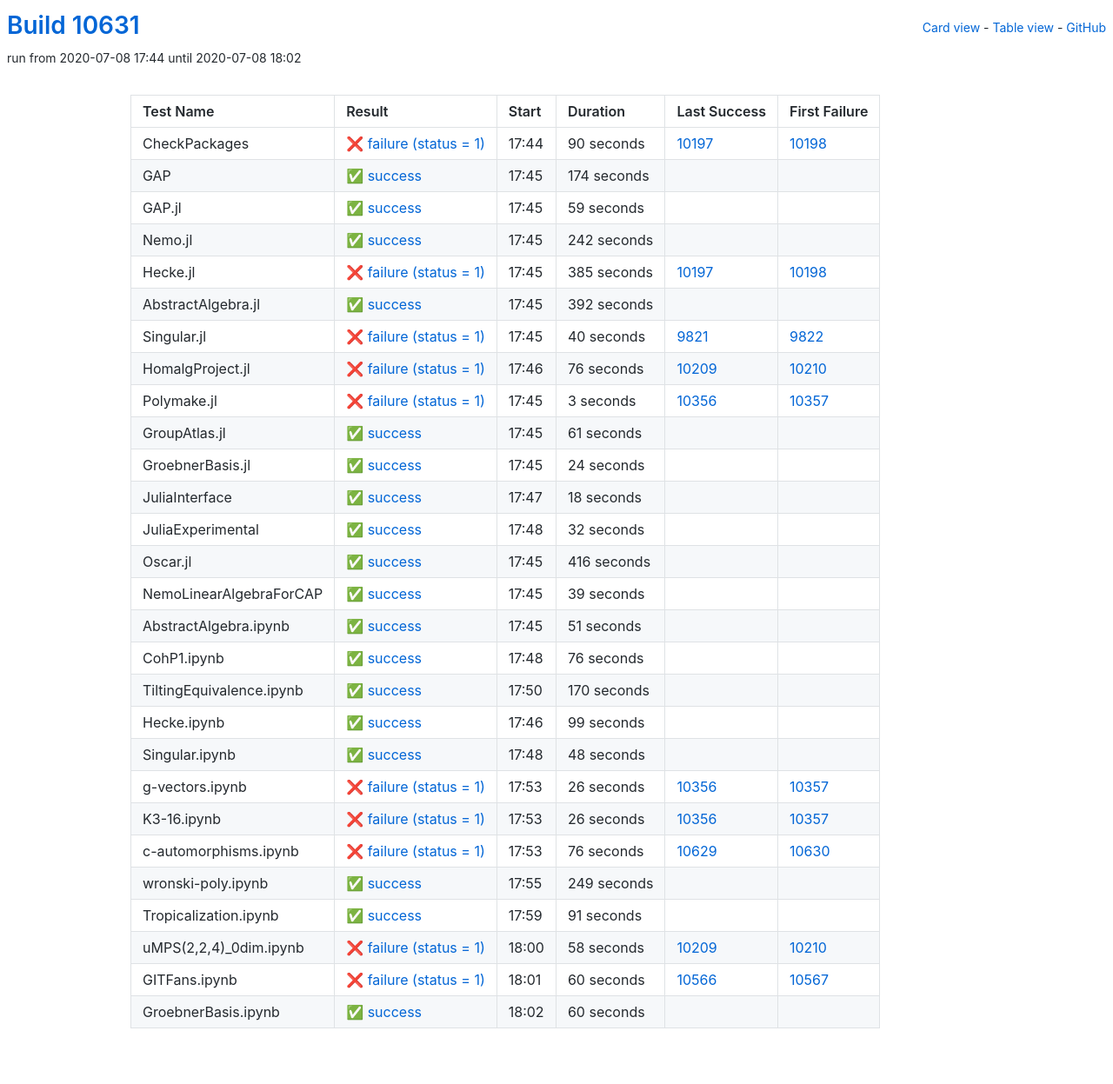
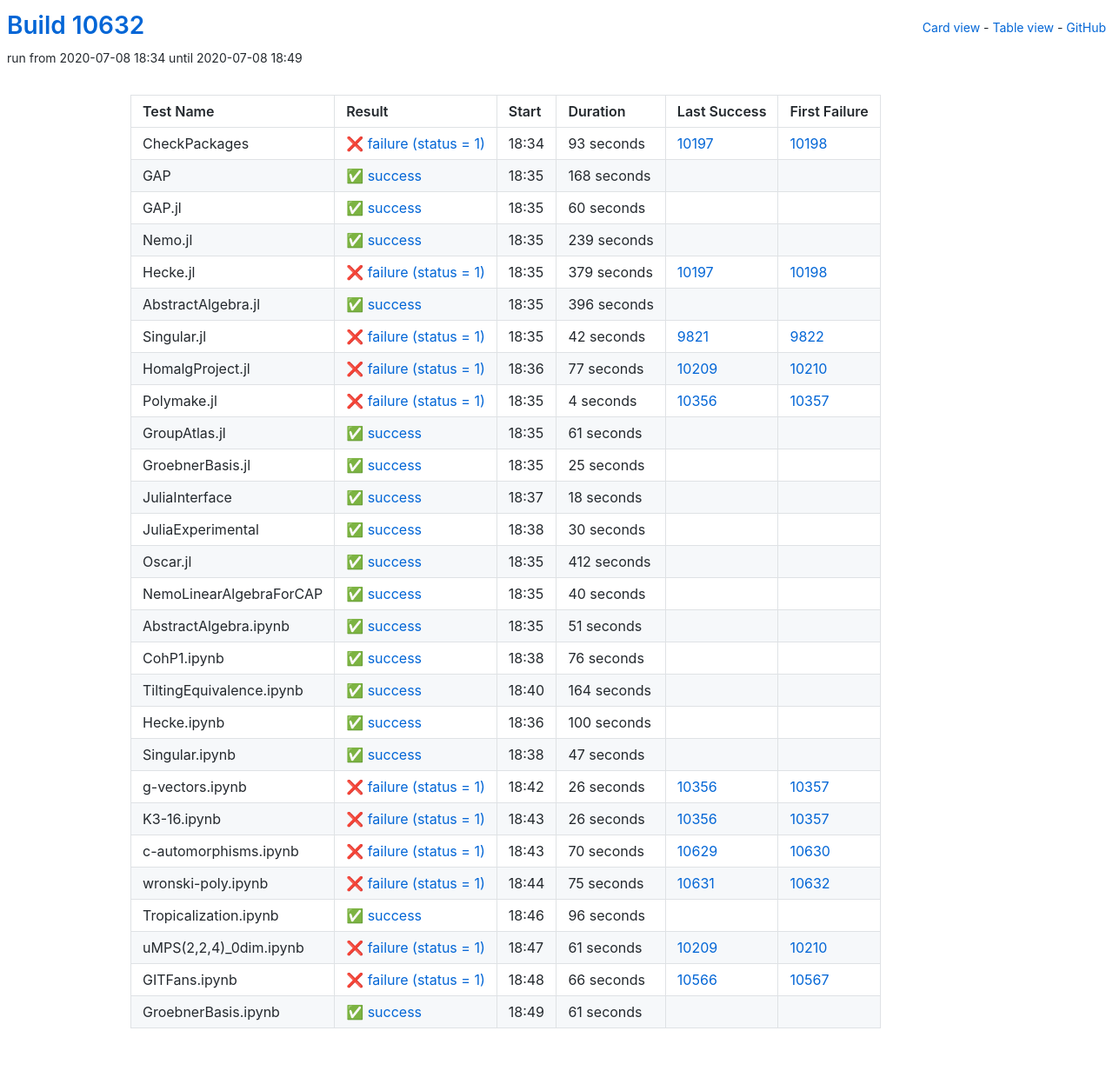
Before and after one commit to oscar-system/oscar-ci-status, a Jekyll site: the page built from table.html, in a window 1280 px wide. Shown: the whole page at 87% size. Built offline with Jekyll 4.4.1, drawn with Linux system fonts in a browser that asks for light colours.

Commit message:
Build #10632

```diff
--- a/_data/ci.yml
+++ b/_data/ci.yml
@@ -1,6 +1,6 @@
 ---
-build: 10631
-build_url: https://oscarci.mathematik.uni-kl.de/job/oscar/10631/
+build: 10632
+build_url: https://oscarci.mathematik.uni-kl.de/job/oscar/10632/
 job: oscar
 organization: oscar-system
 repo: oscar-ci-status
@@ -8,116 +8,116 @@
 tests:
 - name: CheckPackages
   id: checkpackages
-  log: https://oscarci.mathematik.uni-kl.de/job/oscar/10631/artifact/logs/build-10631/CheckPackages.log
-  start: 2020-07-08 17:44
+  log: https://oscarci.mathematik.uni-kl.de/job/oscar/10632/artifact/logs/build-10632/CheckPackages.log
+  start: 2020-07-08 18:34
   success: false
   exitcode: 1
   status: failure
-  duration: 90
+  duration: 93
   last_success: 10197
   last_success_url: https://oscarci.mathematik.uni-kl.de/job/oscar/10197/
   first_failure: 10198
   first_failure_url: https://oscarci.mathematik.uni-kl.de/job/oscar/10198/
 - name: GAP
   id: gap
-  log: https://oscarci.mathematik.uni-kl.de/job/oscar/10631/artifact/logs/build-10631/GAP.log
-  start: 2020-07-08 17:45
+  log: https://oscarci.mathematik.uni-kl.de/job/oscar/10632/artifact/logs/build-10632/GAP.log
+  start: 2020-07-08 18:35
   success: true
   exitcode: 0
   status: success
-  duration: 174
+  duration: 168
   last_success: false
   last_success_url:
   first_failure: false
   first_failure_url:
 - name: GAP.jl
   id: gap-jl
-  log: https://oscarci.mathematik.uni-kl.de/job/oscar/10631/artifact/logs/build-10631/GAP.jl.log
-  start: 2020-07-08 17:45
+  log: https://oscarci.mathematik.uni-kl.de/job/oscar/10632/artifact/logs/build-10632/GAP.jl.log
+  start: 2020-07-08 18:35
   success: true
   exitcode: 0
   status: success
-  duration: 59
+  duration: 60
   last_success: false
   last_success_url:
   first_failure: false
   first_failure_url:
 - name: Nemo.jl
   id: nemo-jl
-  log: https://oscarci.mathematik.uni-kl.de/job/oscar/10631/artifact/logs/build-10631/Nemo.jl.log
-  start: 2020-07-08 17:45
+  log: https://oscarci.mathematik.uni-kl.de/job/oscar/10632/artifact/logs/build-10632/Nemo.jl.log
+  start: 2020-07-08 18:35
   success: true
   exitcode: 0
   status: success
-  duration: 242
+  duration: 239
   last_success: false
   last_success_url:
   first_failure: false
   first_failure_url:
 - name: Hecke.jl
   id: hecke-jl
-  log: https://oscarci.mathematik.uni-kl.de/job/oscar/10631/artifact/logs/build-10631/Hecke.jl.log
-  start: 2020-07-08 17:45
+  log: https://oscarci.mathematik.uni-kl.de/job/oscar/10632/artifact/logs/build-10632/Hecke.jl.log
+  start: 2020-07-08 18:35
   success: false
   exitcode: 1
   status: failure
-  duration: 385
+  duration: 379
   last_success: 10197
   last_success_url: https://oscarci.mathematik.uni-kl.de/job/oscar/10197/
   first_failure: 10198
   first_failure_url: https://oscarci.mathematik.uni-kl.de/job/oscar/10198/
 - name: AbstractAlgebra.jl
   id: abstractalgebra-jl
-  log: https://oscarci.mathematik.uni-kl.de/job/oscar/10631/artifact/logs/build-10631/AbstractAlgebra.jl.log
-  start: 2020-07-08 17:45
+  log: https://oscarci.mathematik.uni-kl.de/job/oscar/10632/artifact/logs/build-10632/AbstractAlgebra.jl.log
+  start: 2020-07-08 18:35
   success: true
   exitcode: 0
   status: success
-  duration: 392
+  duration: 396
   last_success: false
   last_success_url:
   first_failure: false
   first_failure_url:
 - name: Singular.jl
   id: singular-jl
-  log: https://oscarci.mathematik.uni-kl.de/job/oscar/10631/artifact/logs/build-10631/Singular.jl.log
-  start: 2020-07-08 17:45
+  log: https://oscarci.mathematik.uni-kl.de/job/oscar/10632/artifact/logs/build-10632/Singular.jl.log
+  start: 2020-07-08 18:35
   success: false
   exitcode: 1
   status: failure
-  duration: 40
+  duration: 42
   last_success: 9821
   last_success_url: https://oscarci.mathematik.uni-kl.de/job/oscar/9821/
   first_failure: 9822
   first_failure_url: https://oscarci.mathematik.uni-kl.de/job/oscar/9822/
 - name: HomalgProject.jl
   id: homalgproject-jl
-  log: https://oscarci.mathematik.uni-kl.de/job/oscar/10631/artifact/logs/build-10631/HomalgProject.jl.log
-  start: 2020-07-08 17:46
+  log: https://oscarci.mathematik.uni-kl.de/job/oscar/10632/artifact/logs/build-10632/HomalgProject.jl.log
+  start: 2020-07-08 18:36
   success: false
   exitcode: 1
   status: failure
-  duration: 76
+  duration: 77
   last_success: 10209
   last_success_url: https://oscarci.mathematik.uni-kl.de/job/oscar/10209/
   first_failure: 10210
   first_failure_url: https://oscarci.mathematik.uni-kl.de/job/oscar/10210/
 - name: Polymake.jl
   id: polymake-jl
-  log: https://oscarci.mathematik.uni-kl.de/job/oscar/10631/artifact/logs/build-10631/Polymake.jl.log
-  start: 2020-07-08 17:45
+  log: https://oscarci.mathematik.uni-kl.de/job/oscar/10632/artifact/logs/build-10632/Polymake.jl.log
+  start: 2020-07-08 18:35
   success: false
   exitcode: 1
   status: failure
-  duration: 3
+  duration: 4
   last_success: 10356
   last_success_url: https://oscarci.mathematik.uni-kl.de/job/oscar/10356/
   first_failure: 10357
   first_failure_url: https://oscarci.mathematik.uni-kl.de/job/oscar/10357/
 - name: GroupAtlas.jl
   id: groupatlas-jl
-  log: https://oscarci.mathematik.uni-kl.de/job/oscar/10631/artifact/logs/build-10631/GroupAtlas.jl.log
-  start: 2020-07-08 17:45
+  log: https://oscarci.mathematik.uni-kl.de/job/oscar/10632/artifact/logs/build-10632/GroupAtlas.jl.log
+  start: 2020-07-08 18:35
   success: true
   exitcode: 0
   status: success
@@ -128,20 +128,20 @@
   first_failure_url:
 - name: GroebnerBasis.jl
   id: groebnerbasis-jl
-  log: https://oscarci.mathematik.uni-kl.de/job/oscar/10631/artifact/logs/build-10631/GroebnerBasis.jl.log
-  start: 2020-07-08 17:45
+  log: https://oscarci.mathematik.uni-kl.de/job/oscar/10632/artifact/logs/build-10632/GroebnerBasis.jl.log
+  start: 2020-07-08 18:35
   success: true
   exitcode: 0
   status: success
-  duration: 24
+  duration: 25
   last_success: false
   last_success_url:
   first_failure: false
   first_failure_url:
 - name: JuliaInterface
   id: juliainterface
-  log: https://oscarci.mathematik.uni-kl.de/job/oscar/10631/artifact/logs/build-10631/JuliaInterface.log
-  start: 2020-07-08 17:47
+  log: https://oscarci.mathematik.uni-kl.de/job/oscar/10632/artifact/logs/build-10632/JuliaInterface.log
+  start: 2020-07-08 18:37
   success: true
   exitcode: 0
   status: success
@@ -152,44 +152,44 @@
   first_failure_url:
 - name: JuliaExperimental
   id: juliaexperimental
-  log: https://oscarci.mathematik.uni-kl.de/job/oscar/10631/artifact/logs/build-10631/JuliaExperimental.log
-  start: 2020-07-08 17:48
+  log: https://oscarci.mathematik.uni-kl.de/job/oscar/10632/artifact/logs/build-10632/JuliaExperimental.log
+  start: 2020-07-08 18:38
   success: true
   exitcode: 0
   status: success
-  duration: 32
+  duration: 30
   last_success: false
   last_success_url:
   first_failure: false
   first_failure_url:
 - name: Oscar.jl
   id: oscar-jl
-  log: https://oscarci.mathematik.uni-kl.de/job/oscar/10631/artifact/logs/build-10631/Oscar.jl.log
-  start: 2020-07-08 17:45
+  log: https://oscarci.mathematik.uni-kl.de/job/oscar/10632/artifact/logs/build-10632/Oscar.jl.log
+  start: 2020-07-08 18:35
   success: true
   exitcode: 0
   status: success
-  duration: 416
+  duration: 412
   last_success: false
   last_success_url:
   first_failure: false
   first_failure_url:
 - name: NemoLinearAlgebraForCAP
   id: nemolinearalgebraforcap
-  log: https://oscarci.mathematik.uni-kl.de/job/oscar/10631/artifact/logs/build-10631/NemoLinearAlgebraForCAP.log
-  start: 2020-07-08 17:45
+  log: https://oscarci.mathematik.uni-kl.de/job/oscar/10632/artifact/logs/build-10632/NemoLinearAlgebraForCAP.log
+  start: 2020-07-08 18:35
   success: true
   exitcode: 0
   status: success
-  duration: 39
+  duration: 40
   last_success: false
   last_success_url:
   first_failure: false
   first_failure_url:
 - name: AbstractAlgebra.ipynb
   id: abstractalgebra-ipynb
-  log: https://oscarci.mathematik.uni-kl.de/job/oscar/10631/artifact/logs/build-10631/AbstractAlgebra.ipynb.log
-  start: 2020-07-08 17:45
+  log: https://oscarci.mathematik.uni-kl.de/job/oscar/10632/artifact/logs/build-10632/AbstractAlgebra.ipynb.log
+  start: 2020-07-08 18:35
   success: true
   exitcode: 0
   status: success
@@ -200,8 +200,8 @@
   first_failure_url:
 - name: CohP1.ipynb
   id: cohp1-ipynb
-  log: https://oscarci.mathematik.uni-kl.de/job/oscar/10631/artifact/logs/build-10631/CohP1.ipynb.log
-  start: 2020-07-08 17:48
+  log: https://oscarci.mathematik.uni-kl.de/job/oscar/10632/artifact/logs/build-10632/CohP1.ipynb.log
+  start: 2020-07-08 18:38
   success: true
   exitcode: 0
   status: success
@@ -212,44 +212,44 @@
   first_failure_url:
 - name: TiltingEquivalence.ipynb
   id: tiltingequivalence-ipynb
-  log: https://oscarci.mathematik.uni-kl.de/job/oscar/10631/artifact/logs/build-10631/TiltingEquivalence.ipynb.log
-  start: 2020-07-08 17:50
+  log: https://oscarci.mathematik.uni-kl.de/job/oscar/10632/artifact/logs/build-10632/TiltingEquivalence.ipynb.log
+  start: 2020-07-08 18:40
   success: true
   exitcode: 0
   status: success
-  duration: 170
+  duration: 164
   last_success: false
   last_success_url:
   first_failure: false
   first_failure_url:
 - name: Hecke.ipynb
   id: hecke-ipynb
-  log: https://oscarci.mathematik.uni-kl.de/job/oscar/10631/artifact/logs/build-10631/Hecke.ipynb.log
-  start: 2020-07-08 17:46
+  log: https://oscarci.mathematik.uni-kl.de/job/oscar/10632/artifact/logs/build-10632/Hecke.ipynb.log
+  start: 2020-07-08 18:36
   success: true
   exitcode: 0
   status: success
-  duration: 99
+  duration: 100
   last_success: false
   last_success_url:
   first_failure: false
   first_failure_url:
 - name: Singular.ipynb
   id: singular-ipynb
-  log: https://oscarci.mathematik.uni-kl.de/job/oscar/10631/artifact/logs/build-10631/Singular.ipynb.log
-  start: 2020-07-08 17:48
+  log: https://oscarci.mathematik.uni-kl.de/job/oscar/10632/artifact/logs/build-10632/Singular.ipynb.log
+  start: 2020-07-08 18:38
   success: true
   exitcode: 0
   status: success
-  duration: 48
+  duration: 47
   last_success: false
   last_success_url:
   first_failure: false
   first_failure_url:
 - name: g-vectors.ipynb
   id: g-vectors-ipynb
-  log: https://oscarci.mathematik.uni-kl.de/job/oscar/10631/artifact/logs/build-10631/g-vectors.ipynb.log
-  start: 2020-07-08 17:53
+  log: https://oscarci.mathematik.uni-kl.de/job/oscar/10632/artifact/logs/build-10632/g-vectors.ipynb.log
+  start: 2020-07-08 18:42
   success: false
   exitcode: 1
   status: failure
@@ -260,8 +260,8 @@
   first_failure_url: https://oscarci.mathematik.uni-kl.de/job/oscar/10357/
 - name: K3-16.ipynb
   id: k3-16-ipynb
-  log: https://oscarci.mathematik.uni-kl.de/job/oscar/10631/artifact/logs/build-10631/K3-16.ipynb.log
-  start: 2020-07-08 17:53
+  log: https://oscarci.mathematik.uni-kl.de/job/oscar/10632/artifact/logs/build-10632/K3-16.ipynb.log
+  start: 2020-07-08 18:43
   success: false
   exitcode: 1
   status: failure
@@ -272,72 +272,72 @@
   first_failure_url: https://oscarci.mathematik.uni-kl.de/job/oscar/10357/
 - name: c-automorphisms.ipynb
   id: c-automorphisms-ipynb
-  log: https://oscarci.mathematik.uni-kl.de/job/oscar/10631/artifact/logs/build-10631/c-automorphisms.ipynb.log
-  start: 2020-07-08 17:53
+  log: https://oscarci.mathematik.uni-kl.de/job/oscar/10632/artifact/logs/build-10632/c-automorphisms.ipynb.log
+  start: 2020-07-08 18:43
   success: false
   exitcode: 1
   status: failure
-  duration: 76
+  duration: 70
   last_success: 10629
   last_success_url: https://oscarci.mathematik.uni-kl.de/job/oscar/10629/
   first_failure: 10630
   first_failure_url: https://oscarci.mathematik.uni-kl.de/job/oscar/10630/
 - name: wronski-poly.ipynb
   id: wronski-poly-ipynb
-  log: https://oscarci.mathematik.uni-kl.de/job/oscar/10631/artifact/logs/build-10631/wronski-poly.ipynb.log
-  start: 2020-07-08 17:55
+  log: https://oscarci.mathematik.uni-kl.de/job/oscar/10632/artifact/logs/build-10632/wronski-poly.ipynb.log
+  start: 2020-07-08 18:44
+  success: false
+  exitcode: 1
+  status: failure
+  duration: 75
+  last_success: 10631
+  last_success_url: https://oscarci.mathematik.uni-kl.de/job/oscar/10631/
+  first_failure: 10632
+  first_failure_url: https://oscarci.mathematik.uni-kl.de/job/oscar/10632/
+- name: Tropicalization.ipynb
+  id: tropicalization-ipynb
+  log: https://oscarci.mathematik.uni-kl.de/job/oscar/10632/artifact/logs/build-10632/Tropicalization.ipynb.log
+  start: 2020-07-08 18:46
   success: true
   exitcode: 0
   status: success
-  duration: 249
-  last_success: false
-  last_success_url:
-  first_failure: false
-  first_failure_url:
-- name: Tropicalization.ipynb
-  id: tropicalization-ipynb
-  log: https://oscarci.mathematik.uni-kl.de/job/oscar/10631/artifact/logs/build-10631/Tropicalization.ipynb.log
-  start: 2020-07-08 17:59
-  success: true
-  exitcode: 0
-  status: success
-  duration: 91
+  duration: 96
   last_success: false
   last_success_url:
   first_failure: false
   first_failure_url:
 - name: uMPS(2,2,4)_0dim.ipynb
   id: umps-2-2-4-0dim-ipynb
-  log: https://oscarci.mathematik.uni-kl.de/job/oscar/10631/artifact/logs/build-10631/uMPS-2-2-4-_0dim.ipynb.log
-  start: 2020-07-08 18:00
+  log: https://oscarci.mathematik.uni-kl.de/job/oscar/10632/artifact/logs/build-10632/uMPS-2-2-4-_0dim.ipynb.log
+  start: 2020-07-08 18:47
   success: false
   exitcode: 1
   status: failure
-  duration: 58
+  duration: 61
   last_success: 10209
   last_success_url: https://oscarci.mathematik.uni-kl.de/job/oscar/10209/
   first_failure: 10210
   first_failure_url: https://oscarci.mathematik.uni-kl.de/job/oscar/10210/
 - name: GITFans.ipynb
   id: gitfans-ipynb
-  log: https://oscarci.mathematik.uni-kl.de/job/oscar/10631/artifact/logs/build-10631/GITFans.ipynb.log
-  start: 2020-07-08 18:01
+  log: https://oscarci.mathematik.uni-kl.de/job/oscar/10632/artifact/logs/build-10632/GITFans.ipynb.log
+  start: 2020-07-08 18:48
   success: false
   exitcode: 1
   status: failure
-  duration: 60
+  duration: 66
   last_success: 10566
   last_success_url: https://oscarci.mathematik.uni-kl.de/job/oscar/10566/
   first_failure: 10567
   first_failure_url: https://oscarci.mathematik.uni-kl.de/job/oscar/10567/
 - name: GroebnerBasis.ipynb
   id: groebnerbasis-ipynb
-  log: https://oscarci.mathematik.uni-kl.de/job/oscar/10631/artifact/logs/build-10631/GroebnerBasis.ipynb.log
-  start: 2020-07-08 18:02
+  log: https://oscarci.mathematik.uni-kl.de/job/oscar/10632/artifact/logs/build-10632/GroebnerBasis.ipynb.log
+  start: 2020-07-08 18:49
   success: true
   exitcode: 0
   status: success
-  duration: 60
+  duration: 61
   last_success: false
   last_success_url:
   first_failure: false
```
Also changed, not shown: README.md.
